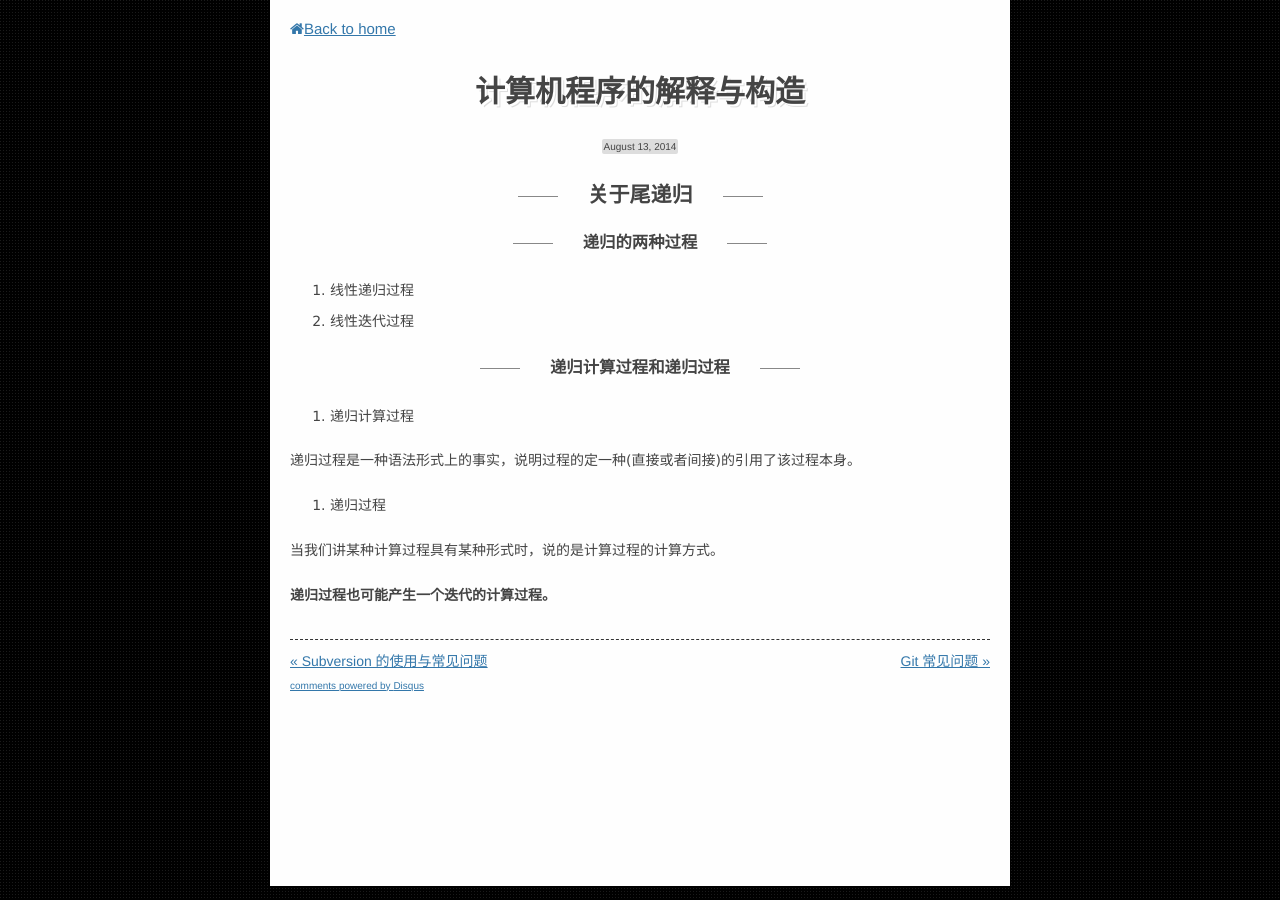
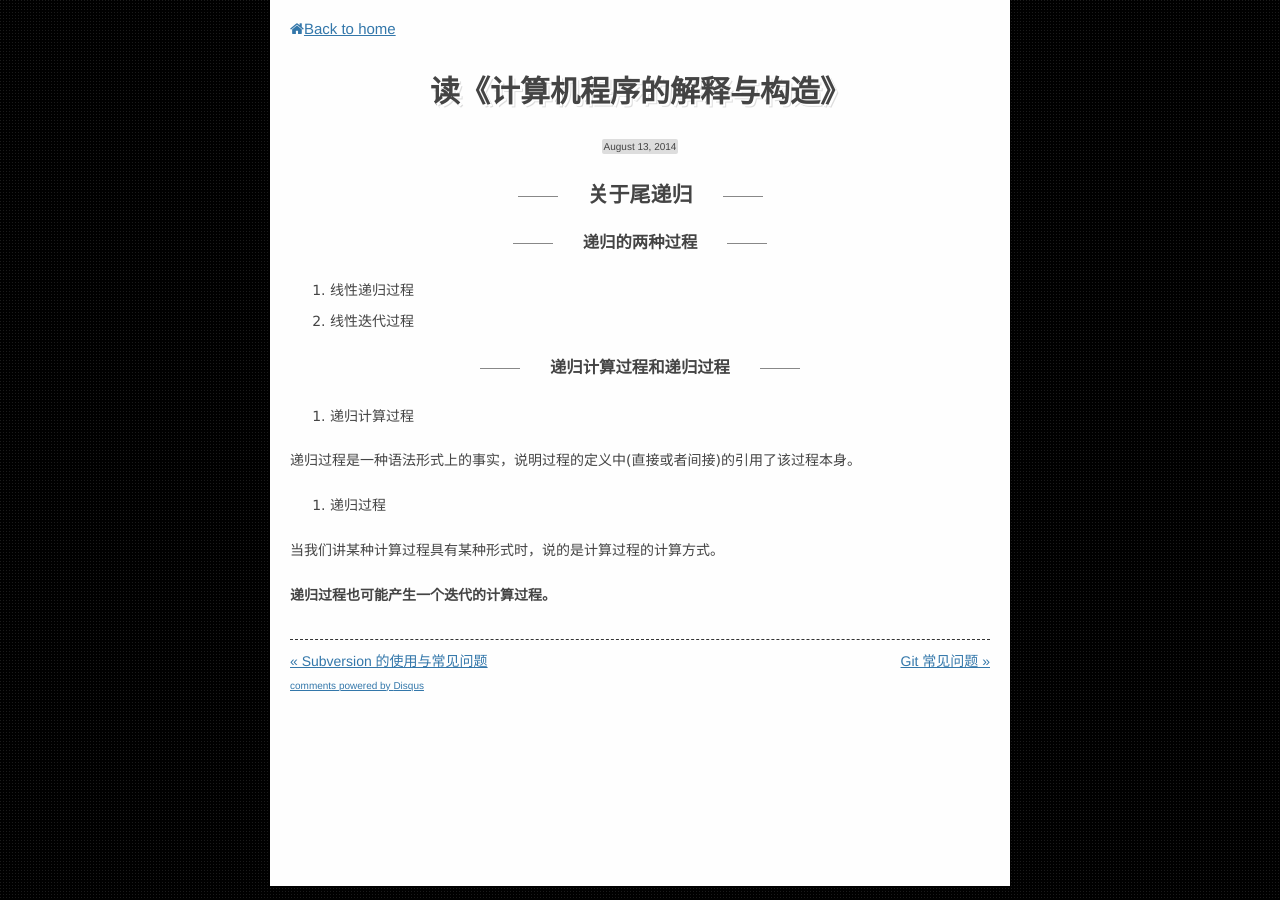
Before and after one commit to osrpt/osrpt.github.com, a Jekyll site: the page built from _posts/2014-08-13-scip.md, in a window 1280 px wide. Built offline with Jekyll 4.4.1, drawn with Linux system fonts in a browser that asks for light colours; nearby versions of some CDN libraries; Markdown is read by kramdown in place of the engine named in the settings; comment, search, counter and statistics services are not loaded.

Commit message:
update head

```diff
--- a/_posts/2014-08-13-scip.md
+++ b/_posts/2014-08-13-scip.md
@@ -1,20 +1,20 @@
 ---
 layout: post
-title: 计算机程序的解释与构造
+title: 读《计算机程序的解释与构造》
 ---
 
-##关于尾递归
+## 关于尾递归
 
-###递归的两种过程
+### 递归的两种过程
 
 1. 线性递归过程
 2. 线性迭代过程
 
-###递归计算过程和递归过程
+### 递归计算过程和递归过程
 
 1. 递归计算过程
 
-递归过程是一种语法形式上的事实，说明过程的定一种(直接或者间接)的引用了该过程本身。
+递归过程是一种语法形式上的事实，说明过程的定义中(直接或者间接)的引用了该过程本身。
 
 2. 递归过程
 
```
Also changed, not shown: _posts/2016-02-17-go-lang-tutorials.md (added).
